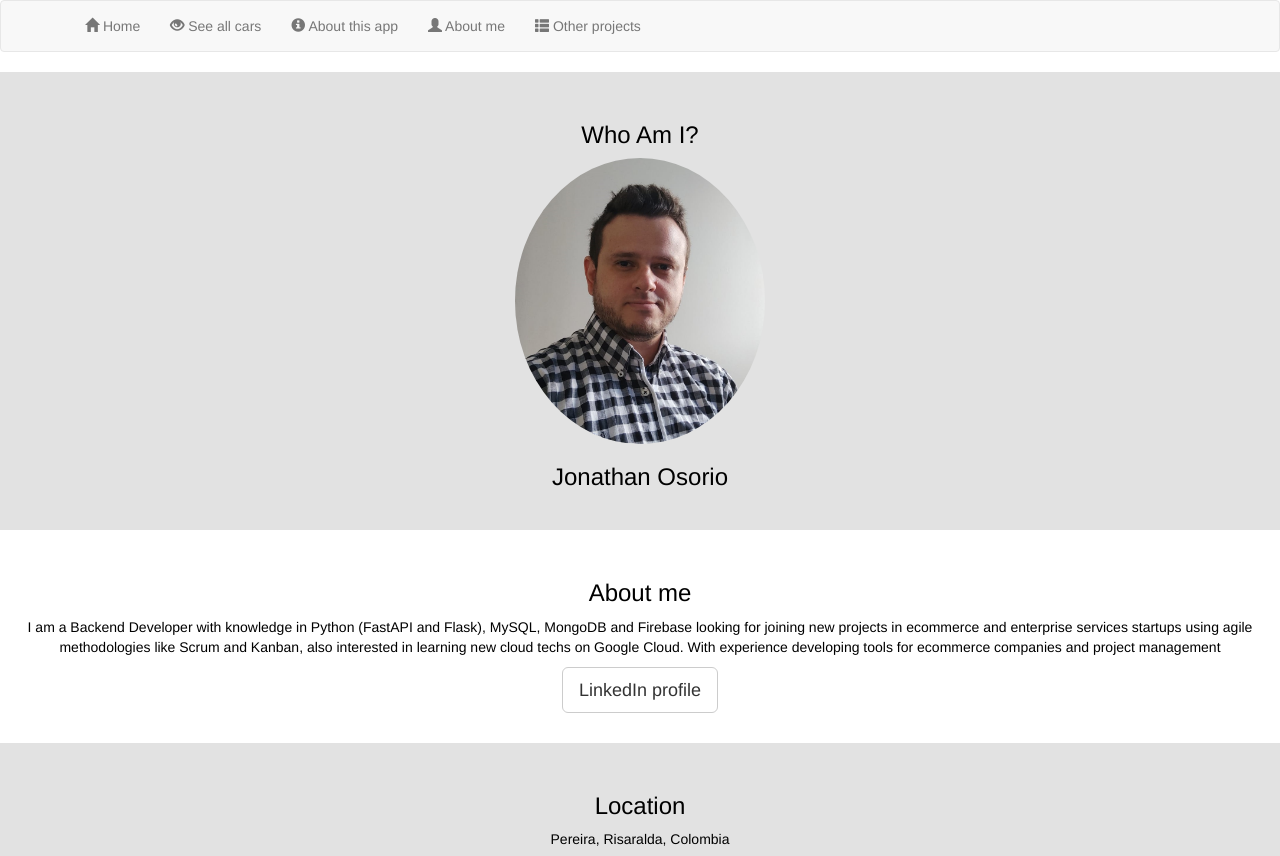
After one commit to jhonat23/cars, a Flask app: page /about/me in a window 1280 px wide. The commit adds this page. Shown: the top 856 px of the page. Run offline with Flask 2, Linux system fonts and the light colour scheme; some libraries are stand-ins or nearby versions.

Commit message:
requirements templates and static files updated

```diff
--- a/app/static/css/main.css
+++ b/app/static/css/main.css
@@ -5,3 +5,23 @@
 #text {
     text-align: center;
 }
+
+.bg-1 {
+    background-color: rgba(226,226,226,1);
+    color: black;
+  }
+
+.bg-2 {
+  background-color: white;
+  color: black;
+}
+
+.bg-3 {
+    background-color: rgba(226,226,226,1);
+    color: black;
+  }
+
+.container-fluid {
+    padding-top: 30px;
+    padding-bottom: 30px;
+  }
--- /dev/null
+++ b/app/templates/aboutme.html
@@ -0,0 +1,50 @@
+{% extends "base.html" %}
+
+{% block body %}
+    {{ super() }}
+
+    <div class="container-fluid bg-1 text-center">
+        <h3>Who Am I?</h3>
+        <img src="/static/images/CV_photo.jpg" alt="CV photo" style="width:20%" class="img-circle">
+        <h3>Jonathan Osorio</h3>
+    </div>
+
+    <div class="container-fluid bg-2 text-center">
+        <h3>About me</h3>
+        <p>I am a Backend Developer with knowledge in Python (FastAPI and Flask), MySQL, MongoDB and Firebase looking for joining new projects in ecommerce and enterprise services startups using agile methodologies like Scrum and Kanban, also interested in learning new cloud techs on Google Cloud. With experience developing tools for ecommerce companies and project management</p>
+        <a href="https://www.linkedin.com/in/jonathan-osorio-22272187/?locale=en_US" class="btn btn-default btn-lg">LinkedIn profile</a>
+    </div>
+
+    <div class="container-fluid bg-3 text-center">
+        <h3>Location</h3>
+        <p>Pereira, Risaralda, Colombia</p>
+        <div>
+            <iframe src="https://www.google.com/maps/embed?pb=!1m18!1m12!1m3!1d63612.75419845958!2d-75.7487812371534!3d4.804859187771445!2m3!1f0!2f0!3f0!3m2!1i1024!2i768!4f13.1!3m3!1m2!1s0x8e388748eb56c1fd%3A0x95b39410f9f1dfbc!2sPereira%2C%20Risaralda!5e0!3m2!1ses-419!2sco!4v1664325129371!5m2!1ses-419!2sco" width="400" height="350" style="border:0;" allowfullscreen="True" loading="lazy" referrerpolicy="no-referrer-when-downgrade"></iframe>
+        </div>
+    </div>
+
+    <div class="container-fluid bg-2 text-center">
+        <h1>My work experience</h1>
+        <div class="row">
+            <div class="col-sm-4">
+            <h2>Scrum advisor</h2>
+            <p></p>
+            </div>
+            <div class="col-sm-4">
+            <h2>Python developer</>
+            <p></p>
+            </div>
+            <div class="col-sm-4">
+            <h2>Project manager</>
+            <ul>
+                <p>
+                <li>Implement an ERP for production plant, inventaries, cost accounting and commercial processes.</li>
+                </p>
+                <li>Create the I+D+i management system according to sustainability and growth policies.</li>
+                <li>Manage I+D+i, productive, photovoltaic and LV/MV projects using PMI and agile methods.</li>
+            </ul>
+            </div>
+        </div>
+    </div>
+
+{% endblock body %}
--- a/app/templates/base.html
+++ b/app/templates/base.html
@@ -6,9 +6,11 @@
     <link rel="stylesheet" href="{{ url_for('static', filename='css/main.css') }}">
     <link rel="stylesheet" href="https://www.w3schools.com/w3css/4/w3.css">
     <link rel="stylesheet" href="https://fonts.googleapis.com/css?family=Karma">
+    <link rel="stylesheet" href="https://maxcdn.bootstrapcdn.com/bootstrap/3.4.1/css/bootstrap.min.css">
 {% endblock head %}
 
 {% block body %}
+
     {% block navbar %}
         {% include "navbar.html" %}
     {% endblock navbar %}
--- a/app/templates/index.html
+++ b/app/templates/index.html
@@ -7,7 +7,7 @@
         <h1 class="cen">Welcome to ShowCars</h1>
         <h2 class="cen">A space for cars lovers and seekers of their next colombian car</h2>
         <div> </div>
-        <p class="cen"><a class="btn btn-primary btn-lg" href="#" role="button">About this app</a></p>
+        <p class="cen"><a class="btn btn-primary btn-lg" href="/about" role="button">About this app</a></p>
     </div>
 
     <div class="panel panel-default">
--- a/app/templates/navbar.html
+++ b/app/templates/navbar.html
@@ -5,9 +5,9 @@
                 <span class="glyphicon glyphicon-home" aria-hidden="true"></span>  Home</a></li>
             <li role="presentation"><a href="/car_list">
                 <span class="glyphicon glyphicon-eye-open" aria-hidden="true"></span>  See all cars</a></li>
-            <li role="presentation"><a href="/about">
+            <li role="presentation"><a href="/about/project">
                 <span class="glyphicon glyphicon-info-sign" aria-hidden="true"></span>  About this app</a></li>
-            <li role="presentation"><a href="#">
+            <li role="presentation"><a href="/about/me">
                 <span class="glyphicon glyphicon-user" aria-hidden="true"></span>  About me</a></li>
             <li role="presentation"><a href="#">
              <span class="glyphicon glyphicon-th-list" aria-hidden="true"></span>   Other projects</a></li>
--- a/main.py
+++ b/main.py
@@ -44,9 +44,13 @@ def carlist():
     }
     return render_template('carlist.html', **context)
 
-@app.route('/about')
+@app.route('/about/project')
 def about():
     return render_template('about.html')
 
+@app.route('/about/me')
+def about_me():
+    return render_template('aboutme.html')
+
 if __name__ == '__main__':
     app.run(debug=True)
```
Also changed, not shown: app/templates/about.html (+51 -4 lines), app/static/images/CV_photo.jpg (added), app/static/images/mazda-3.jpg (added).
